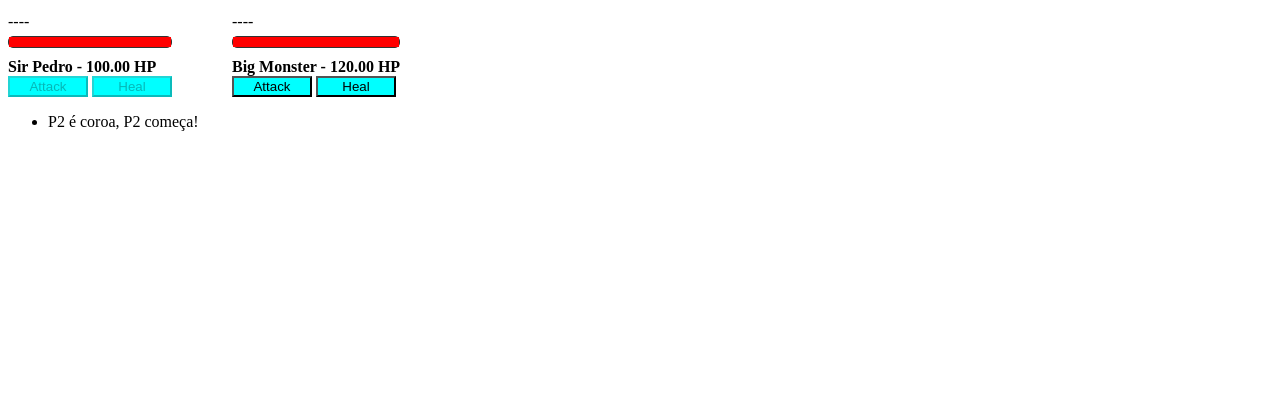
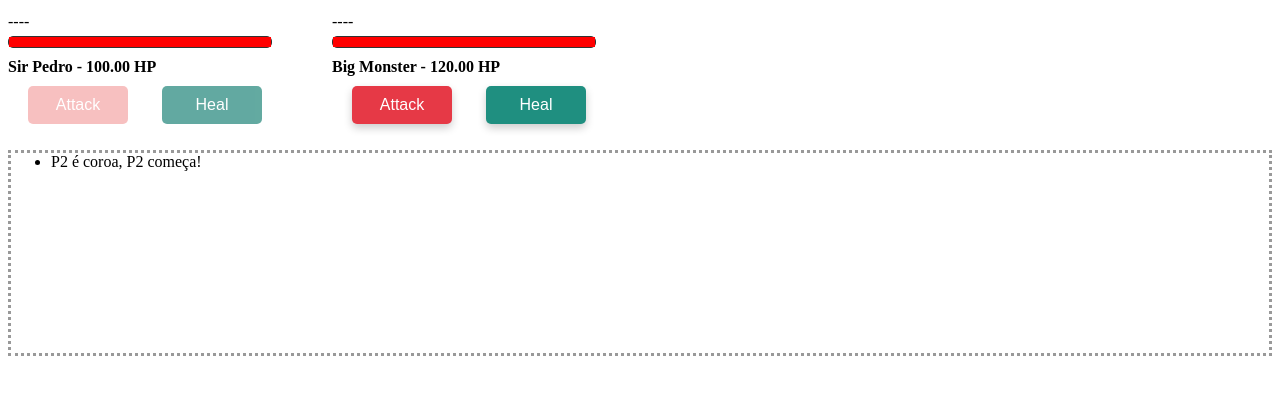
Before and after one commit to apedrodev1/JavaScript-Learning-HUB, a PHP site: page / in a window 1280 px wide. Shown: the top 395 px of the page. Run offline with PHP 8.4, Linux system fonts and the light colour scheme.

Commit message:
style: attackButton, healButton

```diff
--- a/Jogo Luta/src/css/style.css
+++ b/Jogo Luta/src/css/style.css
@@ -26,18 +26,69 @@
 }
 
 button {
-    width: 80px;
-    background-color: aqua;
-    text-decoration: none;
+    width: 100px;
+    border-radius: 5px;
+    cursor: pointer;
+    color: white;
+    border: none;
+    padding: 10px 20px 10px;
+    font-size: 16px;
+
 }
 
-.attackbutton {}
+.attackButton {
+    margin: 10px 20px ;
+    background-color: #e63946;
+    transition: all 0.3s ease;
+    box-shadow: 0 4px 8px rgba(0, 0, 0, 0.2);
+}
 
-.
+.attackButton:hover {
+    background-color: #d62828;
+    transform: scale(1.2);
+    box-shadow: 0 6px 12px rgba(0, 0, 0, 0.3);
+}
+
+.attackButton:disabled {
+    background-color: #f5a6a6;
+    cursor: not-allowed;
+    opacity: 0.7;
+    box-shadow: none;
+}
+
+.attackButton:disabled:hover {
+    transform: none;
+    opacity: 0.5;
+}
 
 
+.healButton {
+    margin: 10px ;
+    background-color: #1f8f80 ;
+    transition: all 0.3s ease;
+    box-shadow: 0 4px 8px rgba(0, 0, 0, 0.2);
+}
+
+.healButton:hover {
+    background-color: #117368;
+    transform: scale(1.2);
+    box-shadow: 0 6px 12px rgba(0, 0, 0, 0.3);
+}
+
+.healButton:disabled {
+    background-color: #21867a;
+    cursor: not-allowed;
+    opacity: 0.7;
+    box-shadow: none;
+}
+
+.healButton:disabled:hover {
+    transform: none;
+    opacity: 0.5;
+}
+
 .log {
-    border: 1px, dotted #999;
+    border: 3px, dotted #999;
     height: 200px;
     overflow: scroll;
 }
```
